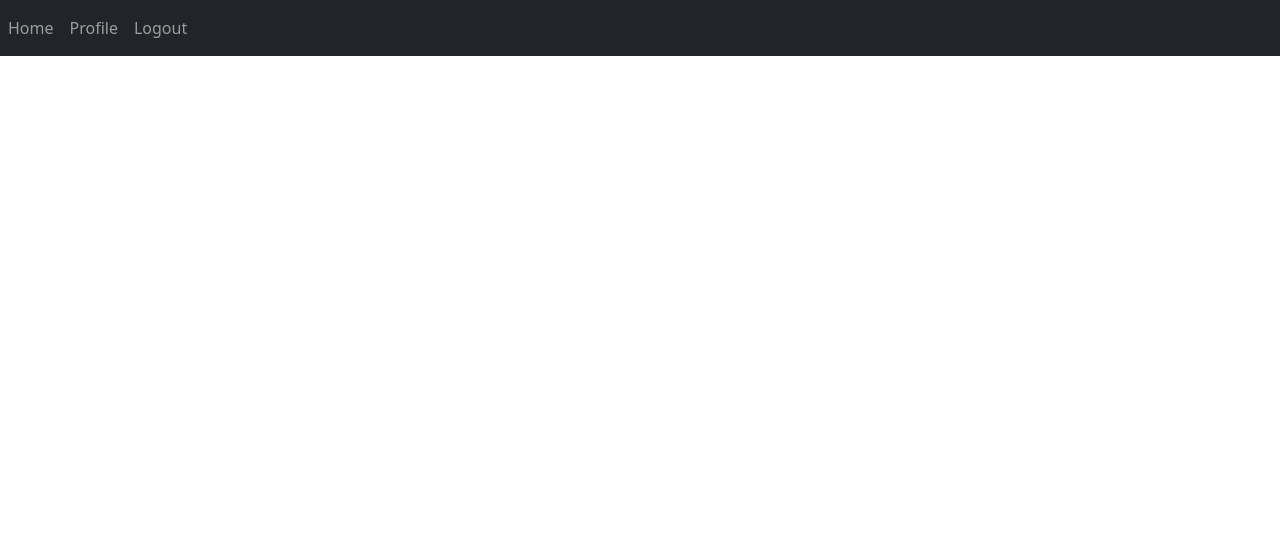
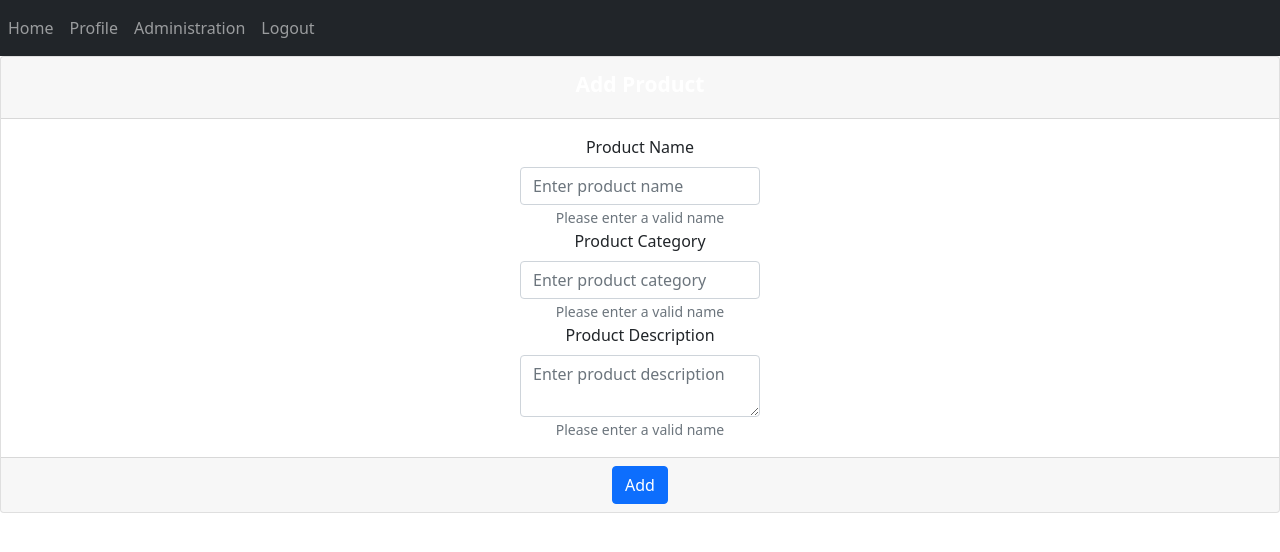
Before and after one commit to mattclifford2000/simple-shop, a React (Create React App) app in the folder client/: page /adminhome/addproduct in a window 1280 px wide. Shown: the top 552 px of the page. Built offline with nearby package versions, Linux system fonts and the light colour scheme; sample sign-in values are in the browser's storage.

Commit message:
Admin page set up

```diff
--- a/client/src/App.tsx
+++ b/client/src/App.tsx
@@ -5,6 +5,7 @@ import Register from "./Pages/Auth/Register";
 import Home from "./Pages/General/Home";
 import Profile from "./Pages/User/Profile";
 import InvalidPage from "./Pages/General/InvalidPage";
+import AdminHome from "./Pages/Admin/AdminHome";
 import { BrowserRouter as Router, Route, Switch } from "react-router-dom";
 import { Navbar, Nav } from "react-bootstrap";
 import "./App.css";
@@ -34,6 +35,9 @@ function App(): JSX.Element {
                         {localStorage.getItem("loggedIn") === "true" && (
                             <Nav.Link href="/profile">Profile</Nav.Link>
                         )}
+                        {localStorage.getItem("role") === "admin" && (
+                            <Nav.Link href="/adminhome">Administration</Nav.Link>
+                        )}
                         {localStorage.getItem("loggedIn") === "true" && (
                             <Nav.Link href="/logout">Logout</Nav.Link>
                         )}
@@ -55,6 +59,9 @@ function App(): JSX.Element {
                     <Route path="/logout">
                         <Logout />
                     </Route>
+                    <Route path="/adminhome">
+                        <AdminHome />
+                    </Route>
                     <Route path="*">
                         <InvalidPage />
                     </Route>
--- a/client/src/Pages/Admin/AddProduct.tsx
+++ b/client/src/Pages/Admin/AddProduct.tsx
@@ -1,9 +1,126 @@
-import React from 'react';
+import React, { useState, useEffect } from "react";
 import axios from "axios";
 import { Redirect } from "react-router-dom";
+import { Form, Button, Card, Badge } from "react-bootstrap";
+import dotenv from "dotenv";
+dotenv.config();
 
 const AddProduct = (): JSX.Element => {
-return(<div></div>)
-}
+    const [name, setName] = useState("");
+    const [category, setCategory] = useState("");
+    const [description, setDescription] = useState("");
+    const [url, setUrl] = useState("");
+    const [status, setStatus] = useState(0);
+
+    useEffect(() => {
+        async function setURL() {
+            if (process.env.NODE_ENV === "development") {
+                setUrl("localhost");
+            } else if (process.env.NODE_ENV === "production") {
+                setUrl("remote");
+            }
+        }
+        setURL();
+    }, [url]);
+
+   if (
+       localStorage.getItem("loggedIn") !== "true" ||
+       localStorage.getItem("role") !== "admin"
+   ) {
+       return <Redirect to="/" />;
+   }
+
+    function handleSubmit(e: React.FormEvent) {
+        return 0;
+    }
+
+    return (
+        <Card>
+            <Card.Header>
+                <h3 className="form">
+                    <Badge>Add Product</Badge>
+                </h3>
+            </Card.Header>
+            <Card.Body>
+                <Form className="form">
+                    <Form.Group
+                        style={{ width: "15rem", margin: "auto" }}
+                        controlId="name"
+                    >
+                        <Form.Label>
+                            <span>Product Name </span>{" "}
+                        </Form.Label>
+                        <Form.Control
+                            type="string"
+                            name="name"
+                            placeholder="Enter product name"
+                            value={name}
+                            onChange={(e) => {
+                                setName(e.target.value);
+                            }}
+                        />
+                        {name.length < 6 && (
+                            <Form.Text>Please enter a valid name</Form.Text>
+                        )}
+                    </Form.Group>
+                    <Form.Group
+                        style={{ width: "15rem", margin: "auto" }}
+                        controlId="category"
+                    >
+                        <Form.Label>
+                            <span>Product Category</span>{" "}
+                        </Form.Label>
+                        <Form.Control
+                            type="string"
+                            name="category"
+                            placeholder="Enter product category"
+                            value={category}
+                            onChange={(e) => {
+                                setCategory(e.target.value);
+                            }}
+                        />
+                        {category.length < 6 && (
+                            <Form.Text>Please enter a valid name</Form.Text>
+                        )}
+                    </Form.Group>
+                    <Form.Group
+                        style={{ width: "15rem", margin: "auto" }}
+                        controlId="description"
+                    >
+                        <Form.Label>
+                            <span>Product Description</span>{" "}
+                        </Form.Label>
+                        <Form.Control
+                            as="textarea"
+                            name="description"
+                            placeholder="Enter product description"
+                            value={description}
+                            onChange={(e) => {
+                                setDescription(e.target.value);
+                            }}
+                        />
+                        {description.length < 10 && (
+                            <Form.Text>Please enter a valid name</Form.Text>
+                        )}
+                    </Form.Group>
+                </Form>
+            </Card.Body>
+            <Card.Footer>
+                <div className="form">
+                    <Button
+                        variant="primary"
+                        data-testid="submit"
+                        onClick={(e) => {
+                            handleSubmit(e);
+                        }}
+                    >
+                        Add
+                    </Button>
+                    <br></br>
+                </div>
+            </Card.Footer>
+        </Card>
+    );
+};
 
 export default AddProduct;
--- a/client/src/Pages/Admin/AdminHome.tsx
+++ b/client/src/Pages/Admin/AdminHome.tsx
@@ -5,7 +5,7 @@ import {
     Switch,
     Route,
 } from "react-router-dom";
-import { Form, Button, Card, Badge } from "react-bootstrap";
+import { Button, Card, Badge } from "react-bootstrap";
 import AddProduct from '../Admin/AddProduct';
 
 const AdminHome = (): JSX.Element => {
--- a/client/src/Pages/Auth/Login.tsx
+++ b/client/src/Pages/Auth/Login.tsx
@@ -32,9 +32,9 @@ const Login = (): JSX.Element => {
 
     useEffect(() => {
         async function setURL() {
-            if (process.env.REACT_ENV === "development") {
+            if (process.env.NODE_ENV === "development") {
                 setUrl("localhost");
-            } else if (process.env.REACT_ENV === "production") {
+            } else if (process.env.NODE_ENV === "production") {
                 setUrl("remote");
             }
         }
@@ -70,11 +70,14 @@ const Login = (): JSX.Element => {
                 window.location.href = "/";
             })
             .catch(function (error) {
+                console.error(error);
+                /*
                 setStatus(error.response.status);
                 if (status !== 200) {
                     setError(error.response.data);
                     return;
                 }
+                */
             });
     }
 
```
